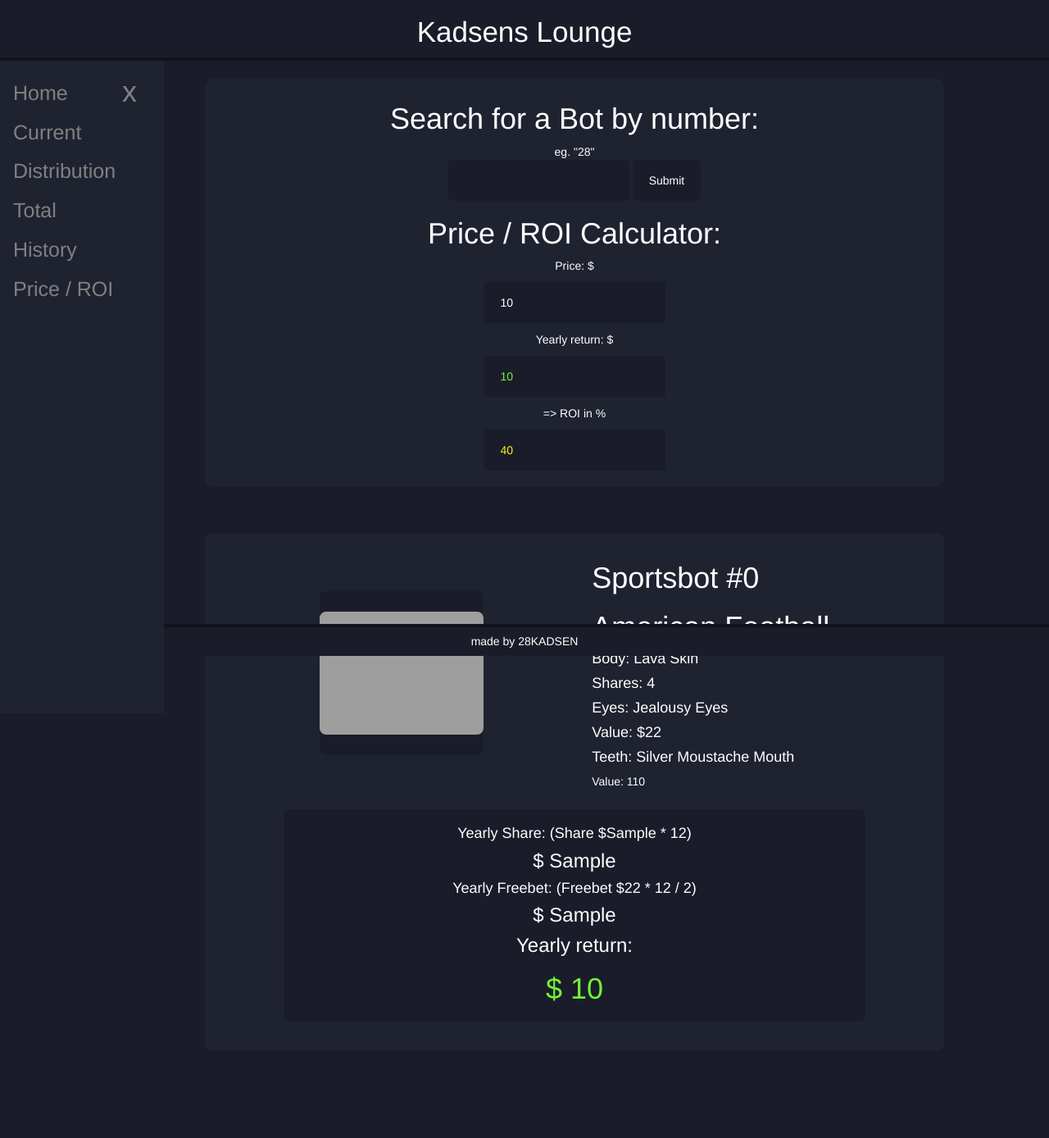
After one commit to 28Drinks/kadsen-docker-real, a Flask app: template my_project/templates/roi-result.html in a window 1280 px wide. The commit adds this page. Shown: the whole page at 82% size. Run offline with Flask 2, Linux system fonts and the light colour scheme; data comes from the database, SQL or seed files in the repository; tables that the repository leaves empty hold one stand-in row (values such as "Sample post"); the template is opened without the code that fills it: values that come from a table or form of the project are taken from there, most other values are stand-ins (such as "Sample title", 1, 10 or a date in 2020); grey boxes are pictures that could not be loaded.

Commit message:
new Roi / Price calculator added, new route and all v2 data to db

```diff
--- a/my_project/__init__.py
+++ b/my_project/__init__.py
@@ -24,7 +24,7 @@ login_manager.login_message_category = "info"
 
 from my_project import routes
 
-from my_project.models import Lotto,Winner,Staker,Jackpot,currentJackpot, currentLotto , SportsBots, User
+from my_project.models import Lotto,Winner,Staker,Jackpot,currentJackpot, currentLotto , SportsBots, User, SportBot
 # db.drop_all()
 db.create_all()
 db.session.commit()
--- a/my_project/routes/__init__.py
+++ b/my_project/routes/__init__.py
@@ -3,7 +3,7 @@ from flask import Flask, render_template, jsonify, request
 import json
 from my_project import db
 from my_project.models import SportsShare
-from . import sports_share
+from . import sports_share, sportbots
 # from my_project.get_stats import get_stats
 
 
--- /dev/null
+++ b/my_project/static/roi.css
@@ -0,0 +1,118 @@
+
+p {
+    margin: 0 !important;
+}
+h3 {
+    margin-top: 0px !important;
+    margin-bottom: 10px !important;
+}
+
+.form-container {
+    color: white;
+    margin-top: 25px;
+    padding: 10px 20px;
+    width: 100%;
+    background-color: #1F2330;
+    border-radius: 12px;
+    display: block;
+    text-align: center;
+}
+
+@media only screen and (max-width: 1400px) {
+    .test {
+        margin: auto;
+        display: flex;
+        flex-direction: column;
+    }
+    .test input {
+        margin: 10px;
+    }
+}
+
+
+.post-form {
+    display: inline-block;
+    margin-left: auto;
+    margin-right: auto;
+    background-color: ;
+}
+
+.calculator-form {
+    display: inline-block;
+    margin-left: auto;
+    margin-right: auto;
+    background-color: ;
+}
+
+
+.bot-card-container {
+    padding-top: 50px;
+
+}
+
+.split {
+    display: flex;
+    align-items: center;
+    justify-content: space-evenly;
+}
+
+.card {
+    width: 100%;
+    color: white;
+    background-color: #1F2330;
+    padding-left: 0.5em;
+    padding-right: 0.5em;
+    padding-top: 1em;
+    padding-bottom: 25px;
+    margin-top: 0.5em;
+    margin-bottom: 0.5em;
+    border-radius: 8px;
+}
+.card-body {
+    height: auto;
+    margin-bottom: 1em;
+}
+
+
+.image-container {
+    vertical-align: middle;
+    background-color: #1A1D29;
+    height: 200px;
+    width: 200px;
+    display: flex;
+    align-items: center;
+    border-radius: 8px;
+}
+.image {
+    margin-left: auto;
+    margin-right: auto;
+    max-width: 100%;
+    display: block;
+    object-fit: cover;
+    border-radius: 8px;
+}
+
+
+.info {
+    width: 80%;
+    background-color: #1A1D29;
+    margin: 10px auto 10px auto;
+    padding: 10px;
+    border-radius: 8px;
+    text-align: center;
+}
+
+input {
+    color: ;
+    background-color: #1A1D29;
+    border: 0px solid white;
+    border-radius: 4px;
+    padding: 15px 20px 15px 20px;
+}
+
+#roi {
+    color: #FFF01F;
+}
+#yreturn {
+    color: #72f238;
+}
--- a/my_project/templates/base.html
+++ b/my_project/templates/base.html
@@ -37,7 +37,7 @@
       <a href="{{ url_for('share_distribution') }}">Distribution</a>
       <a href="{{ url_for('share_total') }}">Total</a>
       <a href="{{ url_for('share_history') }}">History</a>
-      <a href="#">Information</a>
+      <a href="{{ url_for('roi') }}">Price / ROI</a>
     </div>
   </header>
   <main>
--- /dev/null
+++ b/my_project/templates/roi-result.html
@@ -0,0 +1,63 @@
+{% extends "roi.html" %}
+{% block content %}
+
+<link rel="stylesheet" href="..//static/roi.css">
+
+
+<section>
+    <div class="form-container">
+        <h1>Search for a Bot by number:</h1>
+        <div class="post-form">
+            <p>eg. "28"</p>
+            <form method="POST">
+                <input name="text">
+                <input type="submit" value="Submit">
+            </form>
+        </div>
+        <h1>Price / ROI Calculator:</h1>
+        <div class="calculator-form">
+            <form class="test">
+                Price: $<input name="" type="number" id="price" value="{{ price }}" oninput="roi.value=(Number(yreturn.value) / Number(price.value) * 100 ).toFixed(2)" /> Yearly return: $
+                <input name="" type="number" id="yreturn" value="{{ r_total }}" oninput="roi.value=(Number(yreturn.value) / Number(price.value) * 100 ).toFixed(2)"/>
+                => ROI in %<input name="" type="number" id="roi" value="40" oninput="price.value=(Number(yreturn.value) / Number(roi.value) * 100).toFixed(2)"/>
+                <!-- <output name="total" for="amount tip"></output> -->
+            </form>
+        </div>
+    </div>
+    <div class="bot-card-container">
+        <div class="card">
+            <div class="split">
+                <div class="image-container">
+                    <img src="{{ bot.image_url }}" class="image" alt="">
+                </div>
+                <div class="card-body">
+                    <h1>{{ bot.name }}</h1>
+                    <h1>{{ bot.sport }}</h1>
+                    <div>
+                        <h4>Body: {{ bot.body }}</h4>
+                        <h4>Shares: {{ bot.sportshares }}</h4>
+                    </div>
+                    <div>
+                        <h4>Eyes: {{ bot.eyes }}</h4>
+                        <h4>Value: ${{ bot.freebet }}</h4>
+                    </div>
+                    <div>
+                        <h4>Teeth: {{ bot.teeth }}</h4>
+                        <h4></div>Value: {{ bot.comboboost }}</h4>
+                    </div>
+                </div>
+            <div class="info">
+                <h4>Yearly Share: (Share ${{ base_share }} * 12)</h4>
+                <h3>$ {{ r_share }}</h3>
+                <h4>Yearly Freebet: (Freebet ${{ bot.freebet }} * 12 / 2)</h4>
+                <h3>$ {{ r_freebet}}</h3>
+                <span><h3>Yearly return:</h3><h1 style="color: #72f238;">$ {{ r_total}}</h1></span>
+            </div>
+        </div>
+    </div>
+
+</section>
+
+<script src="..//static/js/roi.js"></script>
+
+{% endblock %}
--- /dev/null
+++ b/my_project/templates/roi.html
@@ -0,0 +1,34 @@
+{% extends "base.html" %}
+{% block content %}
+
+<link rel="stylesheet" href="..//static/roi.css">
+
+
+<section>
+    <div class="form-container">
+        <h1>Search for a Bot by number:</h1>
+        <div class="post-form">
+            <p>eg. "28"</p>
+            <form method="POST">
+                <input name="text">
+                <input type="submit">
+            </form>
+        </div>
+        <h1>Price / ROI Calculator:</h1>
+        <div class="calculator-form">
+            <form class="test" onload="roi.value=(Number(yreturn.value) / Number(price.value) * 100 ).toFixed(2)">
+                Price: $<input name="one" type="number" id="price" value="1000" oninput="roi.value=(Number(yreturn.value) / Number(price.value) * 100 ).toFixed(2)" /> Yearly return: $
+                <input name="two" type="number" id="yreturn" value="400" oninput="roi.value=(Number(yreturn.value) / Number(price.value) * 100 ).toFixed(2)"/> =
+                => ROI in %<input name="roi" type="number" id="roi" value="40" oninput="price.value=(Number(yreturn.value) / Number(roi.value) * 100).toFixed(2)"/>
+                <!-- <output name="total" for="amount tip"></output> -->
+            </form>
+        </div>
+    </div>
+    <!-- here come the roi-result content -->
+    {% block contentt %}
+    {% endblock %}
+</section>
+
+<script src="..//static/js/roi.js"></script>
+
+{% endblock %}
--- /dev/null
+++ b/testing.json
@@ -0,0 +1 @@
+{"American Football": 4, "Table Tennis": 3, "Snooker": 1, "Counter-Strike": 3, "League of Legends": 4, "Basketball": 10, "Boxing": 3}
```
Also changed, not shown: my_project/db_connector.py (+25 -1 lines), my_project/models.py (+14 -0 lines), my_project/routes/sportbots.py (added, +39 -0 lines), os_all_v2_data.py (added, +47 -0 lines), my_project/static/js/roi.js (added).
